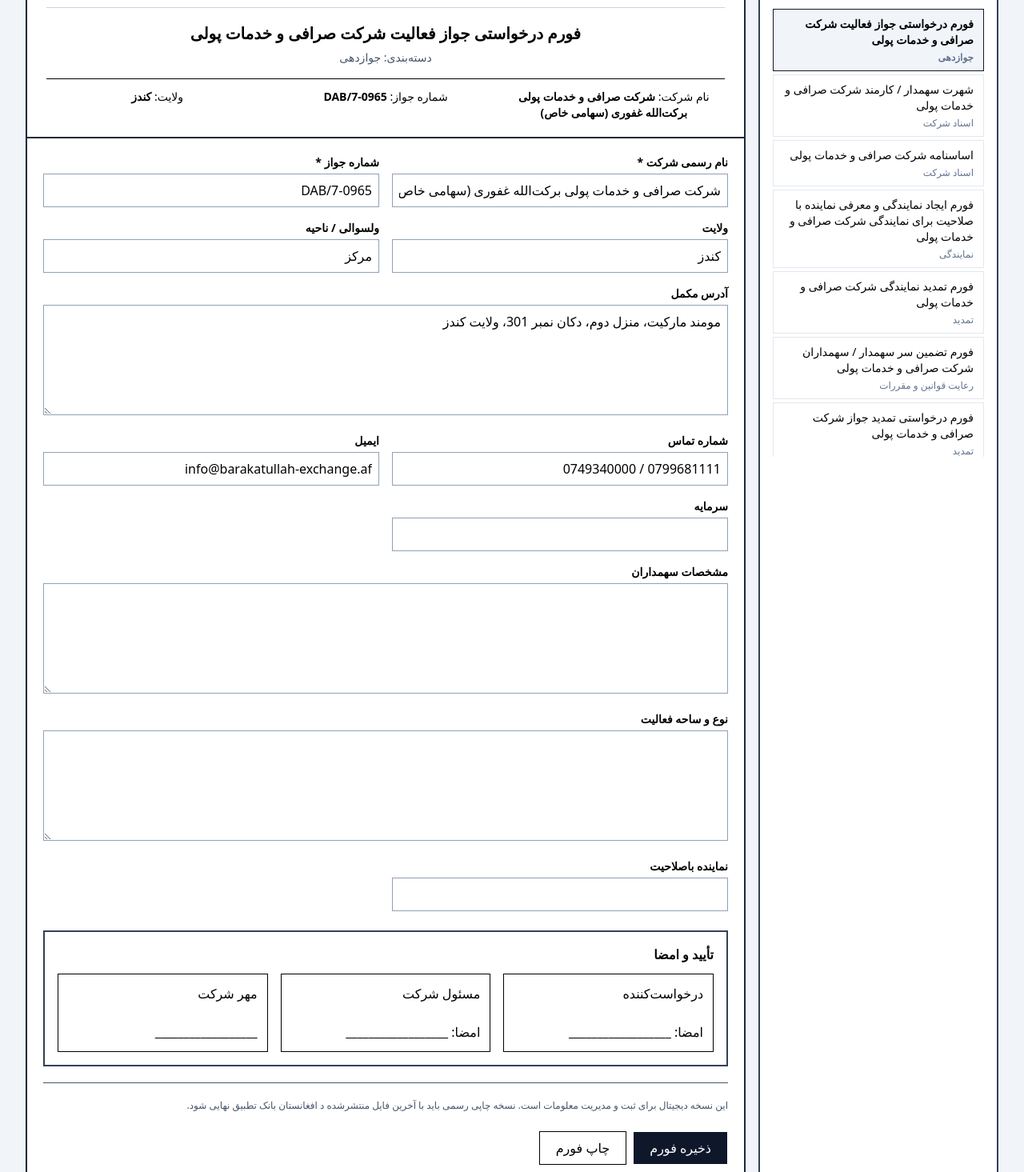
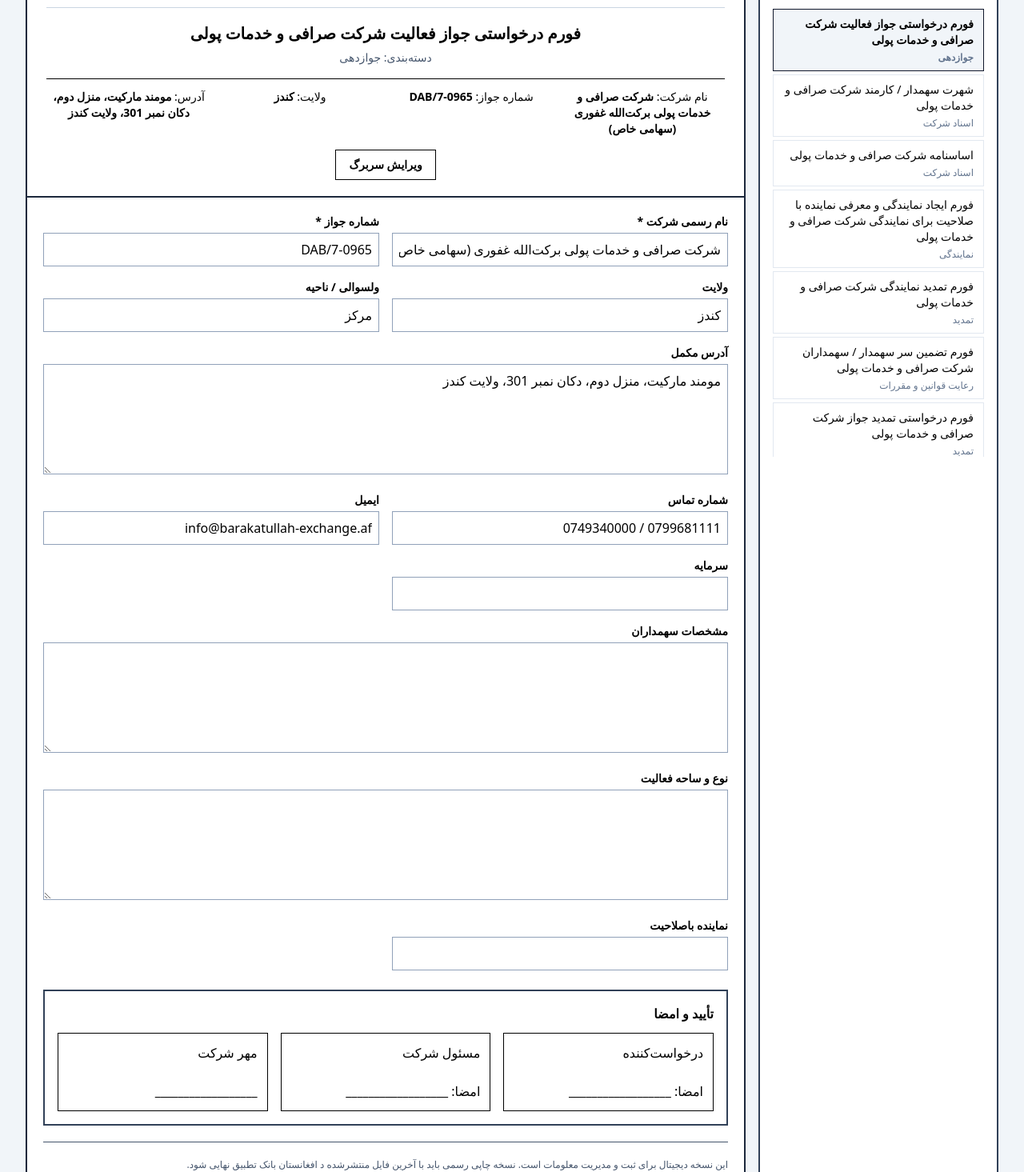
Before and after one commit to Norani375/Manochehr-norani, a Next.js app: page /dab-renewal in a window 1280 px wide. Shown: the part 174-1639 px from the top of the page at 80% size. Built offline with nearby package versions, Linux system fonts and the light colour scheme; no server answers; the database is empty.

Commit message:
feat(dab): add editable standardized headers to all official forms

```diff
--- a/components/DabUnifiedOfficialFormsWorkspace.tsx
+++ b/components/DabUnifiedOfficialFormsWorkspace.tsx
@@ -10,6 +10,18 @@ import { getDabOfficialFormPrefill } from '@/lib/dabOfficialFormPrefill';
 type FieldType = 'text' | 'date' | 'number' | 'textarea';
 type Field = { key: string; label: string; type?: FieldType; required?: boolean };
 type Values = Record<string, string>;
+type HeaderValues = { bank: string; department: string; directorate: string; companyName: string; licenseNo: string; province: string; address: string; logoUrl: string };
+
+const defaultHeader: HeaderValues = {
+  bank: 'د افغانستان بانک',
+  department: 'آمریت عمومی نظارت از مؤسسات مالی غیر بانکی',
+  directorate: 'مدیریت جوازدهی',
+  companyName: profile.legalName,
+  licenseNo: profile.licenseNo,
+  province: profile.province,
+  address: profile.address,
+  logoUrl: '',
+};
 
 const companyFields: Field[] = [
   { key: 'companyName', label: 'نام رسمی شرکت', required: true },
@@ -73,29 +85,44 @@ const categoryNames: Record<string, string> = {
 };
 
 function getFields(form: DabOfficialFormDefinition): Field[] {
-  const specific = fieldsByForm[form.id];
-  if (specific) return specific;
-  return [...companyFields, { key: 'applicantName', label: 'نام درخواست‌کننده' }, { key: 'applicationDate', label: 'تاریخ درخواست', type: 'date' }, { key: 'details', label: 'جزئیات و معلومات لازم', type: 'textarea' }, { key: 'supportingDocuments', label: 'اسناد حمایوی', type: 'textarea' }];
+  return fieldsByForm[form.id] ?? [...companyFields, { key: 'applicantName', label: 'نام درخواست‌کننده' }, { key: 'applicationDate', label: 'تاریخ درخواست', type: 'date' }, { key: 'details', label: 'جزئیات و معلومات لازم', type: 'textarea' }, { key: 'supportingDocuments', label: 'اسناد حمایوی', type: 'textarea' }];
 }
 
 function initialValues(form: DabOfficialFormDefinition): Values {
   return { ...Object.fromEntries(getFields(form).map(field => [field.key, ''])), ...getDabOfficialFormPrefill(form) };
 }
 
-function Header({ form }: { form: DabOfficialFormDefinition }) {
+function Header({ form, header, editing, onEdit, onChange }: { form: DabOfficialFormDefinition; header: HeaderValues; editing: boolean; onEdit: () => void; onChange: (key: keyof HeaderValues, value: string) => void }) {
   return (
     <header className="border-2 border-slate-800 bg-white px-6 py-5 text-center print:border-x-0 print:border-t-0">
-      <p className="text-base font-bold">د افغانستان بانک</p>
-      <p className="mt-1 text-sm font-semibold">آمریت عمومی نظارت از مؤسسات مالی غیر بانکی</p>
-      <p className="text-sm">مدیریت جوازدهی</p>
+      {header.logoUrl ? <img src={header.logoUrl} alt="لوگوی شرکت" className="mx-auto mb-3 h-16 w-16 object-contain" /> : null}
+      {editing ? (
+        <div className="mx-auto mb-4 grid max-w-5xl gap-2 text-right print:hidden md:grid-cols-2">
+          <label className="text-sm">نام نهاد صادرکننده<input value={header.bank} onChange={e => onChange('bank', e.target.value)} className="mt-1 w-full border p-2" /></label>
+          <label className="text-sm">آمریت<input value={header.department} onChange={e => onChange('department', e.target.value)} className="mt-1 w-full border p-2" /></label>
+          <label className="text-sm">مدیریت<input value={header.directorate} onChange={e => onChange('directorate', e.target.value)} className="mt-1 w-full border p-2" /></label>
+          <label className="text-sm">نام شرکت<input value={header.companyName} onChange={e => onChange('companyName', e.target.value)} className="mt-1 w-full border p-2" /></label>
+          <label className="text-sm">شماره جواز<input value={header.licenseNo} onChange={e => onChange('licenseNo', e.target.value)} className="mt-1 w-full border p-2" /></label>
+          <label className="text-sm">ولایت<input value={header.province} onChange={e => onChange('province', e.target.value)} className="mt-1 w-full border p-2" /></label>
+          <label className="text-sm md:col-span-2">آدرس<input value={header.address} onChange={e => onChange('address', e.target.value)} className="mt-1 w-full border p-2" /></label>
+          <label className="text-sm md:col-span-2">نشانی لوگو<input value={header.logoUrl} onChange={e => onChange('logoUrl', e.target.value)} placeholder="اختیاری" className="mt-1 w-full border p-2" dir="ltr" /></label>
+        </div>
+      ) : null}
+      <p className="text-base font-bold">{header.bank}</p>
+      <p className="mt-1 text-sm font-semibold">{header.department}</p>
+      <p className="text-sm">{header.directorate}</p>
       <div className="mx-auto mt-4 max-w-4xl border-t border-slate-300 pt-4">
         <h1 className="text-xl font-bold leading-8">{form.title}</h1>
         <p className="mt-1 text-sm text-slate-600">دسته‌بندی: {categoryNames[form.category] ?? 'اسناد رسمی'}</p>
       </div>
-      <div className="mt-4 grid grid-cols-1 gap-2 border-t pt-3 text-sm md:grid-cols-3">
-        <div>نام شرکت: <strong>{profile.legalName}</strong></div>
-        <div>شماره جواز: <strong>{profile.licenseNo}</strong></div>
-        <div>ولایت: <strong>{profile.province}</strong></div>
+      <div className="mt-4 grid grid-cols-1 gap-2 border-t pt-3 text-sm md:grid-cols-4">
+        <div>نام شرکت: <strong>{header.companyName}</strong></div>
+        <div>شماره جواز: <strong>{header.licenseNo}</strong></div>
+        <div>ولایت: <strong>{header.province}</strong></div>
+        <div>آدرس: <strong>{header.address}</strong></div>
+      </div>
+      <div className="mt-4 flex justify-center print:hidden">
+        <button type="button" onClick={onEdit} className="border bg-white px-4 py-2 text-sm font-semibold">{editing ? 'پایان ویرایش سربرگ' : 'ویرایش سربرگ'}</button>
       </div>
     </header>
   );
@@ -104,12 +131,15 @@ function Header({ form }: { form: DabOfficialFormDefinition }) {
 export default function DabUnifiedOfficialFormsWorkspace({ companyId = 'default' }: { companyId?: string; [key: string]: unknown }) {
   const [active, setActive] = useState(DAB_OFFICIAL_FORMS[0]?.id ?? 'license-application');
   const [valuesByForm, setValuesByForm] = useState<Record<string, Values>>({});
+  const [headersByForm, setHeadersByForm] = useState<Record<string, HeaderValues>>({});
   const [query, setQuery] = useState('');
   const [message, setMessage] = useState('');
   const [busy, setBusy] = useState(false);
+  const [editingHeader, setEditingHeader] = useState(false);
 
   const form = DAB_OFFICIAL_FORMS.find(item => item.id === active) ?? DAB_OFFICIAL_FORMS[0];
   const values = form ? valuesByForm[form.id] ?? initialValues(form) : {};
+  const header = form ? headersByForm[form.id] ?? defaultHeader : defaultHeader;
   const filteredForms = useMemo(() => {
     const term = query.trim().toLocaleLowerCase();
     return term ? DAB_OFFICIAL_FORMS.filter(item => `${item.title} ${categoryNames[item.category] ?? ''}`.toLocaleLowerCase().includes(term)) : DAB_OFFICIAL_FORMS;
@@ -121,11 +151,15 @@ export default function DabUnifiedOfficialFormsWorkspace({ companyId = 'default'
     setValuesByForm(current => ({ ...current, [form.id]: { ...(current[form.id] ?? initialValues(form)), [key]: value } }));
   };
 
+  const updateHeader = (key: keyof HeaderValues, value: string) => {
+    setHeadersByForm(current => ({ ...current, [form.id]: { ...(current[form.id] ?? defaultHeader), [key]: value } }));
+  };
+
   const save = async () => {
     setBusy(true);
     try {
-      await setDoc(doc(db, `companies/${companyId}/dabOfficialForms/${form.id}`), { formId: form.id, title: form.title, category: form.category, values, status: 'draft', updatedAt: new Date().toISOString() }, { merge: true });
-      setMessage('فورم با موفقیت ذخیره شد.');
+      await setDoc(doc(db, `companies/${companyId}/dabOfficialForms/${form.id}`), { formId: form.id, title: form.title, category: form.category, values, header, status: 'draft', updatedAt: new Date().toISOString() }, { merge: true });
+      setMessage('فورم و سربرگ با موفقیت ذخیره شد.');
     } catch (error) {
       setMessage(error instanceof Error ? `ذخیره ناموفق بود: ${error.message}` : 'ذخیره ناموفق بود.');
     } finally {
@@ -143,7 +177,7 @@ export default function DabUnifiedOfficialFormsWorkspace({ companyId = 'default'
             <input value={query} onChange={e => setQuery(e.target.value)} placeholder="جستجوی فورم" className="mb-3 w-full border p-2 text-right" />
             <div className="max-h-[70vh] space-y-1 overflow-auto">
               {filteredForms.map(item => (
-                <button key={item.id} type="button" onClick={() => setActive(item.id)} className={`w-full border px-3 py-2 text-right text-sm ${item.id === form.id ? 'border-slate-900 bg-slate-100 font-bold' : 'border-slate-200 bg-white hover:bg-slate-50'}`}>
+                <button key={item.id} type="button" onClick={() => { setActive(item.id); setEditingHeader(false); }} className={`w-full border px-3 py-2 text-right text-sm ${item.id === form.id ? 'border-slate-900 bg-slate-100 font-bold' : 'border-slate-200 bg-white hover:bg-slate-50'}`}>
                   <span className="block">{item.title}</span>
                   <span className="mt-1 block text-xs text-slate-500">{categoryNames[item.category] ?? 'اسناد رسمی'}</span>
                 </button>
@@ -152,7 +186,7 @@ export default function DabUnifiedOfficialFormsWorkspace({ companyId = 'default'
           </aside>
 
           <section id="dab-official-form" className="overflow-hidden bg-white shadow-sm print:shadow-none">
-            <Header form={form} />
+            <Header form={form} header={header} editing={editingHeader} onEdit={() => setEditingHeader(current => !current)} onChange={updateHeader} />
             <div className="border-x-2 border-b-2 border-slate-800 p-5 print:p-8">
               <div className="mb-5 grid gap-4 md:grid-cols-2">
                 {getFields(form).map(field => (
@@ -179,7 +213,7 @@ export default function DabUnifiedOfficialFormsWorkspace({ companyId = 'default'
               <div className="mt-5 border-t pt-4 text-xs leading-6 text-slate-600">{form.printNotice}</div>
 
               <div className="mt-5 flex flex-wrap gap-2 print:hidden">
-                <button type="button" disabled={busy} onClick={save} className="border bg-slate-900 px-5 py-2 text-white disabled:opacity-50">{busy ? 'در حال ذخیره...' : 'ذخیره فورم'}</button>
+                <button type="button" disabled={busy} onClick={save} className="border bg-slate-900 px-5 py-2 text-white disabled:opacity-50">{busy ? 'در حال ذخیره...' : 'ذخیره فورم و سربرگ'}</button>
                 <button type="button" onClick={() => window.print()} className="border px-5 py-2">چاپ فورم</button>
               </div>
               {message ? <p className="mt-3 border p-2 text-sm">{message}</p> : null}
```
